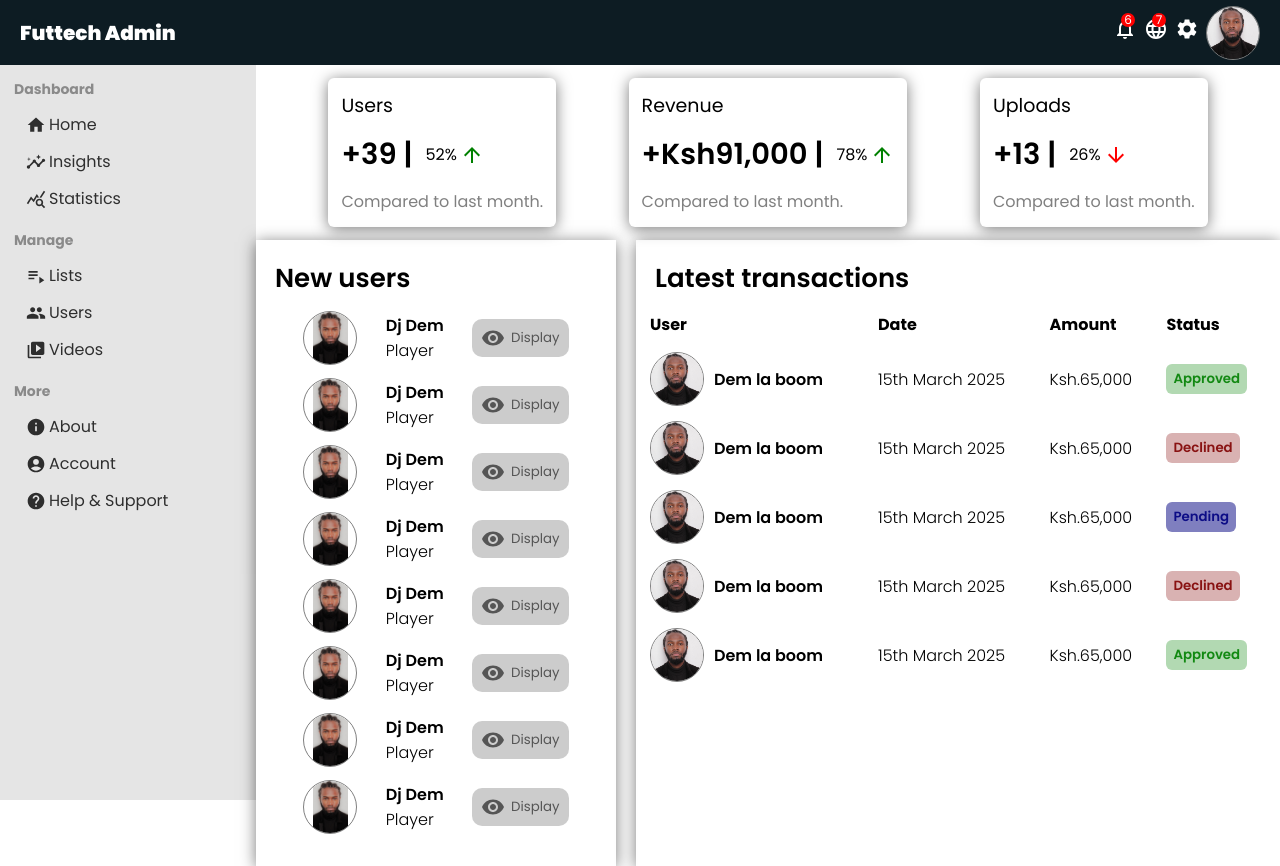
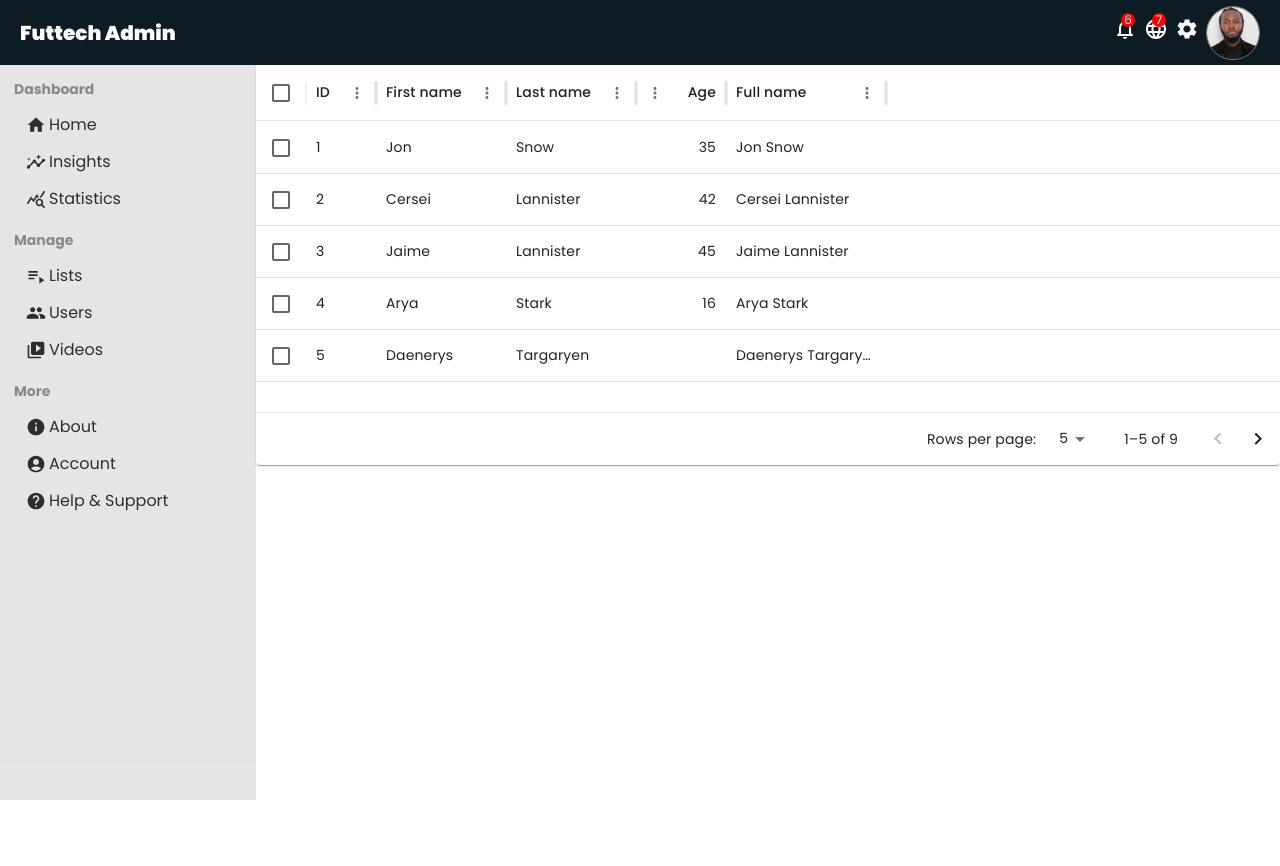
Before and after one commit to kal-kyokya/react-admin-panel, a React (Create React App) app: page /users in a window 1280 px wide. After the commit the page ends 800 px from the top, so only its background shows below. Built offline with nearby package versions, Linux system fonts and the light colour scheme.

Commit message:
Create the users pages and list dummy data.

```diff
--- a/package.json
+++ b/package.json
@@ -7,12 +7,14 @@
     "@emotion/styled": "^11.14.0",
     "@mui/icons-material": "^6.4.8",
     "@mui/material": "^6.4.8",
+    "@mui/x-data-grid": "^7.28.0",
     "@testing-library/dom": "^10.4.0",
     "@testing-library/jest-dom": "^6.6.3",
     "@testing-library/react": "^16.2.0",
     "@testing-library/user-event": "^13.5.0",
     "react": "^19.0.0",
     "react-dom": "^19.0.0",
+    "react-router-dom": "^7.4.0",
     "react-scripts": "5.0.1",
     "recharts": "^2.15.1",
     "sass": "^1.86.0",
--- a/src/App.jsx
+++ b/src/App.jsx
@@ -3,15 +3,23 @@
 import Sidebar from './components/sidebar/Sidebar';
 import Home from './pages/home/Home';
 import Insights from './pages/insights/Insights';
+import UserList from './pages/userList/UserList';
+import { BrowserRouter as Router, Routes, Route } from 'react-router-dom';
 
 function App() {
-    return (<div>
-		<Topbar />
-		<div className='container'>
-		    <Sidebar />
-		    <Home />
-		</div>
-	    </div>);
+    return (
+	<Router>
+	    <Topbar />
+	    <div className='container'>
+		<Sidebar />
+		<Routes>
+		    <Route path='/' element={<Home />} />
+		    <Route path='/users' element={<UserList />} />
+		    <Route path='/insights' element={<Insights />} />
+		</Routes>
+	    </div>
+	</Router>
+    );
 }
 
 export default App;
--- a/src/components/sidebar/Sidebar.jsx
+++ b/src/components/sidebar/Sidebar.jsx
@@ -8,6 +8,7 @@
 import AccountCircleIcon from '@mui/icons-material/AccountCircle';
 import InfoIcon from '@mui/icons-material/Info';
 import HelpIcon from '@mui/icons-material/Help';
+import { Link } from 'react-router-dom';
 
 const Sidebar = () => {
     return (
@@ -16,52 +17,70 @@
 		<div className='sidebarMenu'>
 		    <h3 className='sidebarTitle'>Dashboard</h3>
 		    <ul className='sidebarList'>
+			<Link className='link' to='/'>
 			    <li className='sidebarListItem'>
 				<HomeIcon className='icon' />
 				Home
 			    </li>
+			</Link>
+			<Link className='link' to='/insights'>
 			    <li className='sidebarListItem'>
 				<InsightsIcon className='icon' />
 				Insights
 			    </li>
+			</Link>
+			<Link className='link' to='/statistics'>
 			    <li className='sidebarListItem'>
 				<QueryStatsIcon className='icon' />
 				Statistics
 			    </li>
+			</Link>
 		    </ul>
 		</div>
 		<div className='sidebarMenu'>
 		    <h3 className='sidebarTitle'>Manage</h3>
 		    <ul className='sidebarList'>
+			<Link className='link' to='/lists'>
 			    <li className='sidebarListItem'>
 				<PlaylistPlayIcon className='icon' />
 				Lists
 			    </li>
+			</Link>
+			<Link className='link' to='/users'>
 			    <li className='sidebarListItem'>
 				<PeopleIcon className='icon' />
 				Users
 			    </li>
+			</Link>
+			<Link className='link' to='/videos'>
 			    <li className='sidebarListItem'>
 				<VideoLibraryIcon className='icon' />
 				Videos
 			    </li>
+			</Link>
 		    </ul>
 		</div>
 		<div className='sidebarMenu'>
 		    <h3 className='sidebarTitle'>More</h3>
 		    <ul className='sidebarList'>
+			<Link className='link' to='/about'>
 			    <li className='sidebarListItem'>
 				<InfoIcon className='icon' />
 				About
 			    </li>
+			</Link>
+			<Link className='link' to='/account'>
 			    <li className='sidebarListItem'>
 				<AccountCircleIcon className='icon' />
 				Account
 			    </li>
+			</Link>
+			<Link className='link' to='/help'>
 			    <li className='sidebarListItem'>
 				<HelpIcon className='icon' />
 				Help & Support
 			    </li>
+			</Link>
 		    </ul>
 		</div>
 	    </div>
--- a/src/pages/home/Home.jsx
+++ b/src/pages/home/Home.jsx
@@ -1,5 +1,4 @@
 import './home.scss';
-import ArrowUpwardIcon from '@mui/icons-material/ArrowUpward';
 import Widget from '../../components/widget/Widget';
 import WidgetSmall from '../../components/widgetSmall/WidgetSmall';
 import WidgetLarge from '../../components/widgetLarge/WidgetLarge';
--- a/src/pages/insights/Insights.jsx
+++ b/src/pages/insights/Insights.jsx
@@ -5,7 +5,7 @@
 const Insights = () => {
     return (
 	<div className='insights'>
-	    <Chart title='Users and Uploaded Videos'
+	    <Chart title='Users Registered and Videos Uploaded'
 		   data={ data }
 		   grid
 		   dataKey='month'
--- /dev/null
+++ b/src/pages/userList/UserList.jsx
@@ -0,0 +1,56 @@
+import './userList.scss';
+import { DataGrid } from '@mui/x-data-grid';
+import Paper from '@mui/material/Paper';
+
+const columns = [
+  { field: 'id', headerName: 'ID', width: 70 },
+  { field: 'firstName', headerName: 'First name', width: 130 },
+  { field: 'lastName', headerName: 'Last name', width: 130 },
+  {
+    field: 'age',
+    headerName: 'Age',
+    type: 'number',
+    width: 90,
+  },
+  {
+    field: 'fullName',
+    headerName: 'Full name',
+    description: 'This column has a value getter and is not sortable.',
+    sortable: false,
+    width: 160,
+    valueGetter: (value, row) => `${row.firstName || ''} ${row.lastName || ''}`,
+  },
+];
+
+const rows = [
+  { id: 1, lastName: 'Snow', firstName: 'Jon', age: 35 },
+  { id: 2, lastName: 'Lannister', firstName: 'Cersei', age: 42 },
+  { id: 3, lastName: 'Lannister', firstName: 'Jaime', age: 45 },
+  { id: 4, lastName: 'Stark', firstName: 'Arya', age: 16 },
+  { id: 5, lastName: 'Targaryen', firstName: 'Daenerys', age: null },
+  { id: 6, lastName: 'Melisandre', firstName: null, age: 150 },
+  { id: 7, lastName: 'Clifford', firstName: 'Ferrara', age: 44 },
+  { id: 8, lastName: 'Frances', firstName: 'Rossini', age: 36 },
+  { id: 9, lastName: 'Roxie', firstName: 'Harvey', age: 65 },
+];
+
+const paginationModel = { page: 0, pageSize: 5 };
+
+const UserList = () => {
+    return (
+	<div className='userList'>
+	    <Paper sx={{ height: 400, width: '100%' }}>
+		<DataGrid
+		    rows={rows}
+		    columns={columns}
+		    initialState={{ pagination: { paginationModel } }}
+		    pageSizeOptions={[5, 10]}
+		    checkboxSelection
+		    sx={{ border: 0 }}
+		/>
+	    </Paper>
+	</div>
+    );
+};
+
+export default UserList;
--- /dev/null
+++ b/src/pages/userList/userList.scss
@@ -0,0 +1,3 @@
+.userList {
+    flex: 4;
+}
```
Also changed, not shown: 1 other file (tests, documents, lock files or other folders). Lines whose indentation alone changed are shown as unchanged.
